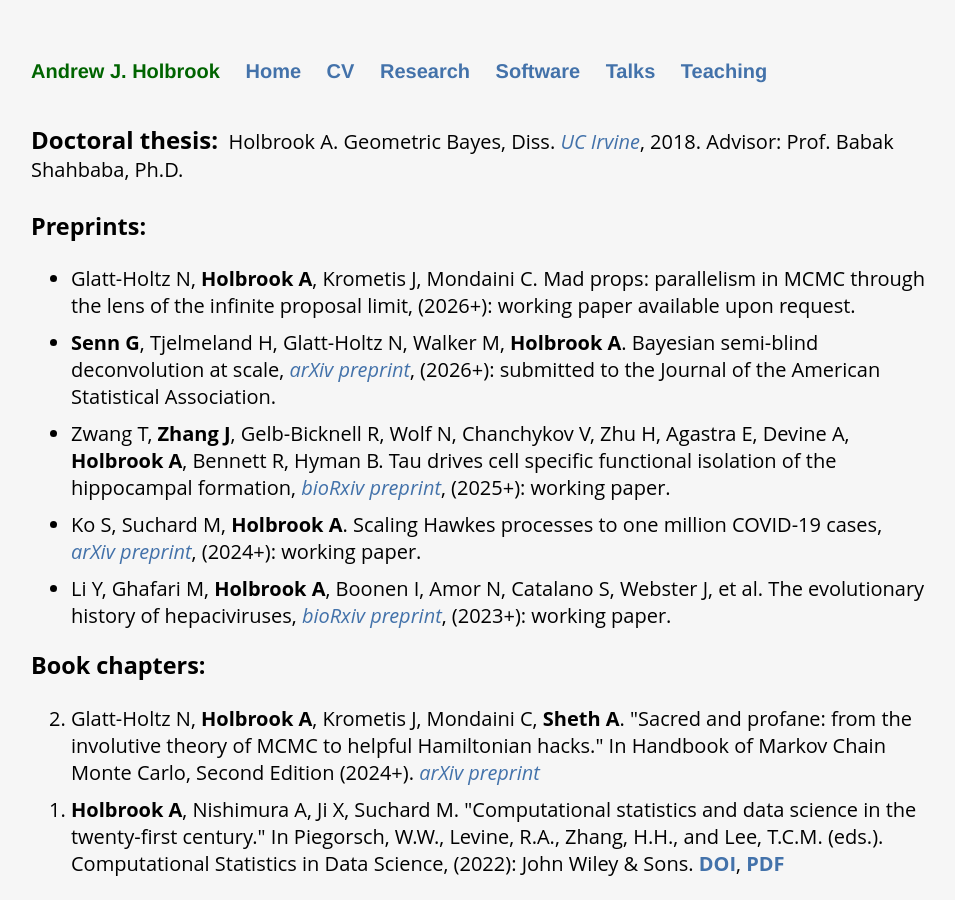
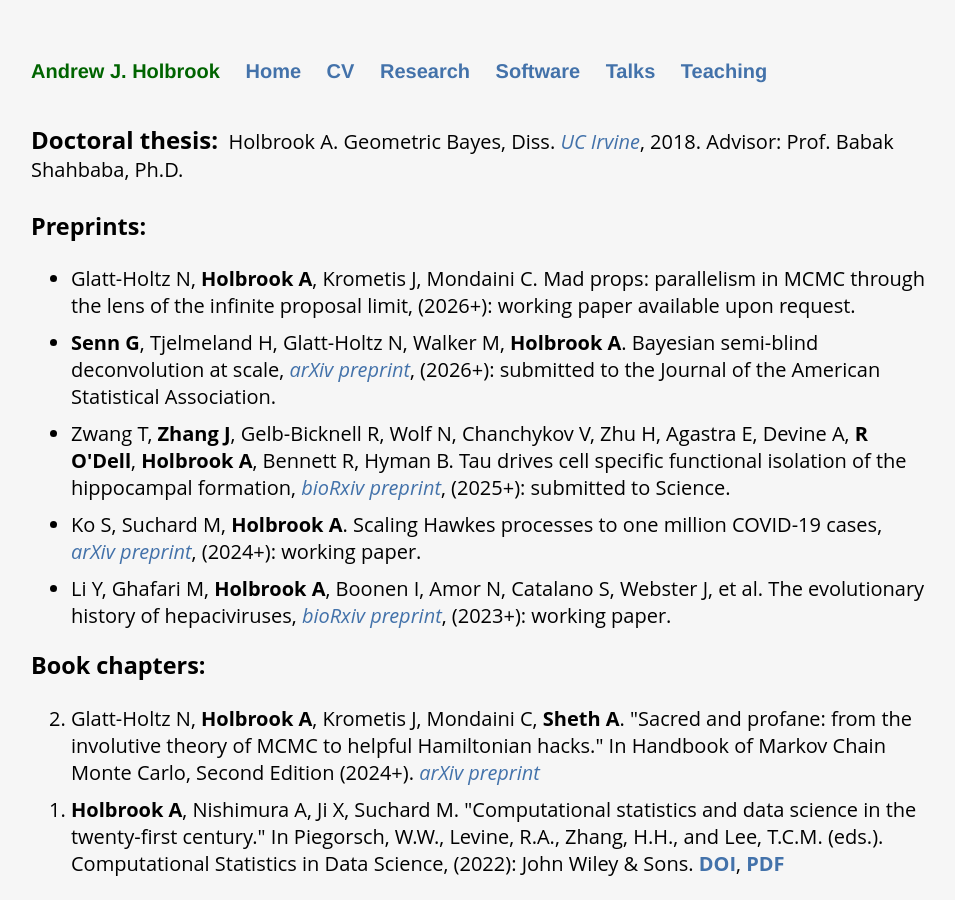
Before and after one commit to andrewjholbrook/andrewjholbrook.github.io, a Jekyll site: the page built from research.html, in a window 1280 px wide and 900 px high. Shown: the whole window, without its empty margins (161-1116 px from the left). Built offline with Jekyll 4.4.1, drawn with Linux system fonts in a browser that asks for light colours; a style sheet for code colours, icons or effects is not loaded.

Commit message:
ted submission

```diff
--- a/research.html
+++ b/research.html
@@ -13,7 +13,7 @@
   <ul id="preprints">
     <li>Glatt-Holtz N, <b>Holbrook A</b>, Krometis J, Mondaini C. Mad props: parallelism in MCMC through the lens of the infinite proposal limit, (2026+): working paper available upon request.</li>
     <li>  <b>Senn G</b>, Tjelmeland H, Glatt-Holtz N, Walker M, <b>Holbrook A</b>. Bayesian semi-blind deconvolution at scale, <i><a href="https://arxiv.org/abs/2601.09677" target="_blank">arXiv preprint</a></i>, (2026+): submitted to the Journal of the American Statistical Association. </li>
-    <li>Zwang T, <b>Zhang J</b>, Gelb-Bicknell R, Wolf N, Chanchykov V, Zhu H, Agastra E, Devine A,  <b>Holbrook A</b>,  Bennett R,  Hyman B. Tau drives cell specific functional isolation of the hippocampal formation, <i><a href="https://doi.org/10.1101/2025.08.10.669580" target="_blank">bioRxiv preprint</a></i>, (2025+): working paper.</li>
+    <li>Zwang T, <b>Zhang J</b>, Gelb-Bicknell R, Wolf N, Chanchykov V, Zhu H, Agastra E, Devine A, <b>R O'Dell</b>, <b>Holbrook A</b>,  Bennett R,  Hyman B. Tau drives cell specific functional isolation of the hippocampal formation, <i><a href="https://doi.org/10.1101/2025.08.10.669580" target="_blank">bioRxiv preprint</a></i>, (2025+): submitted to Science.</li>
         <li> Ko S, Suchard M, <b>Holbrook A</b>. Scaling Hawkes processes to one million COVID-19 cases, <i><a href="https://arxiv.org/abs/2407.11349" target="_blank">arXiv preprint</a></i>, (2024+): working paper. </li>
         <li> Li Y, Ghafari M, <b>Holbrook A</b>, Boonen I, Amor N, Catalano S, Webster J, et al. The evolutionary history of hepaciviruses, <i><a href="https://doi.org/10.1101/2023.06.30.547218" target="_blank">bioRxiv preprint</a></i>, (2023+): working paper. </li>
   </ul>
```
